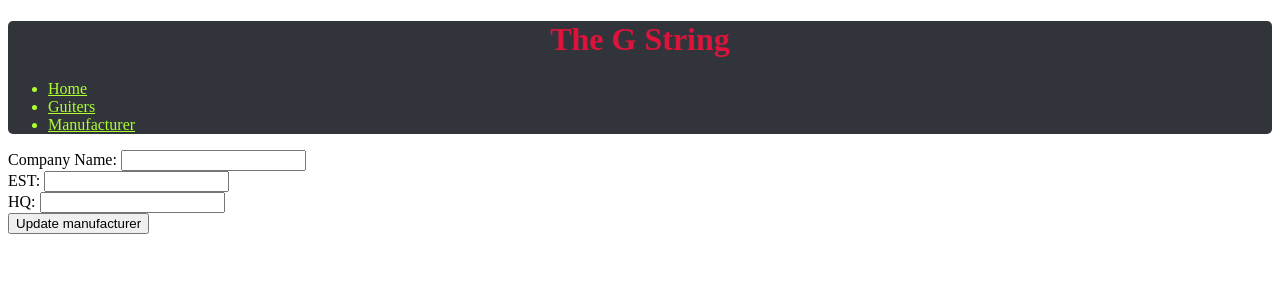
After one commit to iainfraser188/solo-project-shop-inventory, a Flask app: template templates/manufacturer/edit.html in a window 1280 px wide. The commit adds this page. Shown: the top 300 px of the page. Run offline with Flask 2, Linux system fonts and the light colour scheme; the template is opened without the code that fills it, so the values that code supplies are empty.

Commit message:
added edit page for manufacturer

```diff
--- a/controllers/guitar_controller.py
+++ b/controllers/guitar_controller.py
@@ -57,7 +57,7 @@ def update_guitar(id):
     quantity = request.form['quantity']
     guitar = Guitar(guitar_name,colour,manufacturer,guitar_type,no_of_strings,production_date,stock_price,selling_price,quantity,id)
     guitar_repository.update(guitar)
-    return redirect("/Guitars")
+    return redirect('/Guitars')
 
 @guitars_blueprint.route("/Guitars/<id>/delete", methods=['POST','GET'])
 def delete_guitar(id):
--- a/db/shop_inventory.sql
+++ b/db/shop_inventory.sql
@@ -1,5 +1,5 @@
-DROP TABLE guitars;
-DROP TABLE manufacturers;
+DROP TABLE IF EXISTS guitars;
+DROP TABLE IF EXISTS manufacturers;
 
 
 CREATE TABLE manufacturers(
@@ -13,7 +13,7 @@ CREATE TABLE guitars(
     id SERIAL PRIMARY KEY,
     guitar_name VARCHAR(255),
     colour VARCHAR(255),
-    manufacturer_id INT REFERENCES manufacturers(id),
+    manufacturer_id INT REFERENCES manufacturers(id) ON DELETE CASCADE,
     guitar_type VARCHAR(255),
     no_of_strings INT,
     production_date INT,
--- a/repositories/manufacturer_repository.py
+++ b/repositories/manufacturer_repository.py
@@ -40,3 +40,8 @@ def delete(id):
 def delete_all():
     sql = "DELETE FROM manufacturers"
     run_sql(sql)
+
+def update(manufacturer):
+    sql = "UPDATE manufacturers SET (company_name,founded,location) = (%s,%s,%s) WHERE id = %s"
+    values = [manufacturer.company_name,manufacturer.founded,manufacturer.location,manufacturer.id]
+    run_sql(sql,values)
--- a/static/guitar.css
+++ b/static/guitar.css
@@ -8,16 +8,14 @@
     font-size: 70px;
 
 }
-.new-guitar-head>{
+.new-guitar-head{
     text-align: center;
     background-color: darkgray;
 
 }
-.add-guitar{
-    text-align: center;
-    background-color: crimson;
-    font-size: 100px;
-
+.new-guitar{
+    background-color: darkgray;
+    margin: 0;
 }
 .individual-guitar{
 
@@ -27,6 +25,3 @@
     font-size: 40px;
 
 }
-.low-stock{
-    color:red
-}
--- a/static/manufacturer.css
+++ b/static/manufacturer.css
@@ -7,3 +7,6 @@
     background-color: darkgreen;
 
 }
+.manufacturers-page{
+    background-color: darkseagreen;
+}
--- a/static/style.css
+++ b/static/style.css
@@ -27,6 +27,7 @@ a{
     background-color: cyan;
     size: 20vh;
     border-radius: 10px;
+    font-size: 30px;
 }
 
 #homepage{
@@ -40,7 +41,8 @@ a{
     border-radius: 15px;
     position: relative;
     border: 3px solid gray;
-    left: 46%;
+    left: 40%;
+    font-size: 30px;
 }
 .delete-button{
     background-color: crimson;
--- /dev/null
+++ b/templates/manufacturer/edit.html
@@ -0,0 +1,20 @@
+{% extends 'base.html' %}
+{% block content %}
+
+<form action="/manufacturers/{{manufacturer.id}}" method = "POST">
+    <div>
+        <label name="company_name">Company Name:</label>
+        <input type="text" name="company_name">
+    </div>
+    <div>
+        <label name = "founded">EST:</label>
+        <input type="text" name="founded">
+
+    </div>
+    <div>
+        <label name = "location">HQ:</label>
+        <input type = "text" name ="location">
+    </div>
+    <button type ="submit">Update manufacturer</button>
+</form>
+{% endblock %}
```
Also changed, not shown: controllers/manufacturer_controller.py (+15 -0 lines), repositories/guitar_repository.py (+3 -16 lines), templates/guitar/edit.html (+16 -25 lines), templates/guitar/new.html (+2 -12 lines), templates/manufacturer/individual.html (+4 -3 lines).
